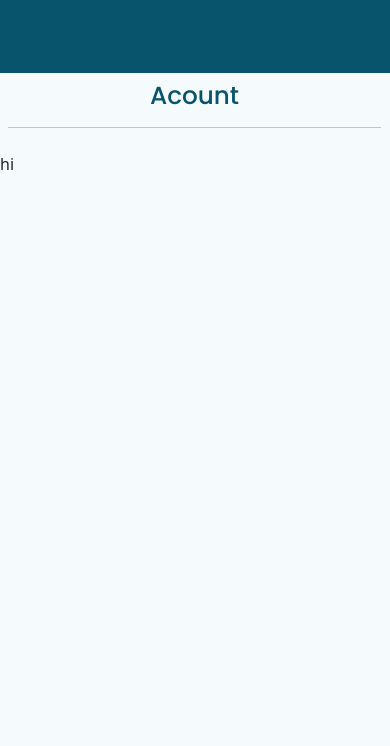
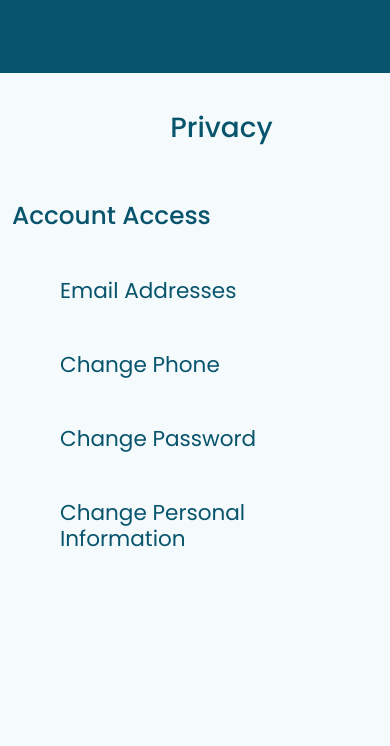
Before and after one commit to hh11909/BATU-library, a PHP site: page /account.html in a window 390 px wide. Shown: the top 746 px of the page. Before the commit the page ends 170 px from the top, so only its background shows below. Run offline with PHP 8.4, Linux system fonts and the light colour scheme; some libraries are stand-ins or nearby versions; some web fonts are replaced.

Commit message:
completing account side bar and privacy section

```diff
--- a/account.html
+++ b/account.html
@@ -14,22 +14,39 @@
 </head>
 
 <body>
-    <nav style="background-color:#08546D;" class="p-3">
+    <nav style="background-color:#08546D;" class="p-3 sticky-top">
     <div class="container">
             <h1>Hi</h1>
         </div>
     </nav>
     <div class="account-content">
         <div class="container-fluid"></div>
-        <div class="row">
-            <div class="col-lg-2 account-info">
-                <div class="account-title p-2">
-                    <h2 class="text-center " >Acount</h2>
-                    <hr>
-                </div>
+        <div class="row ">
+            <div class="col-lg-2 account-info pe-0 ">
+                 <button class="btn d-lg-none" type="button" data-bs-toggle="collapse" data-bs-target="#collapseWidthExample" aria-expanded="false" aria-controls="collapseWidthExample">
+                    <i class="fa-solid fa-chevron-down"></i>
+                 </button>
+                <div class="collapse d-lg-block" id="collapseWidthExample">
+                    <h3 class="account-title text-center mx-2 mb-0 p-4" >Account</h3>
+
+                        <ul class="list-unstyled">
+                            <li class="py-4 px-2"><a href="" ><i class="fa-solid fa-user pe-4"></i>Profile</a></li>
+                            <li class="py-4 active px-2"><a href=""><i class="fa-solid fa-shield-halved pe-4"></i> Privacy</a></li>
+                            <li class="py-4 px-2"><a href=""><i class="fa-solid fa-circle-info pe-4"></i>User information</a></li>
+                        </ul>
+                    </div>
             </div>
             <div class="col-lg-10">
-                hi
+                <h1 class="privacy-title text-center px-5 pb-5 py-lg-5 "><i class="fa-solid fa-shield-halved pe-4"></i> Privacy</h1>
+                <div class="container">
+                    <h2>Account Access</h2>
+                    <ul class="list-unstyled">
+                        <li><a href=""><h4 class="fw-normal m-5">Email Addresses</h4></a></li>
+                        <li><a href=""><h4 class="fw-normal m-5">Change Phone</h4></a></li>
+                        <li><a href=""><h4 class="fw-normal m-5">Change Password</h4></a></li>
+                        <li><a href=""><h4 class="fw-normal m-5">Change Personal Information</h4></a></li>
+                    </ul>
+                </div>
             </div>
         </div>
     </div>
--- a/style.css
+++ b/style.css
@@ -16,13 +16,41 @@
     --accent-container:#D5F4FD;
     --on-accent-container:#4B727E;
 }
+body{
+    background-color:var(--background);
+    height: 2000px;
+}
+a{
+    text-decoration: none;
+}
 h1,h2,h3,h4,h5,h6{
     font-family: poppins;
     color:var(--primary)
 }
+.account-title{
+    border-bottom: 1px solid var(--primary-container);
+}
 .account-info{
+
     border-right: 1px solid var(--primary-container);
+
 }
-body{
-    background-color:var(--background);
+.account-info ul{
+    height: 100vh;/*aaaaaaaaaaaaaaaaaaaaaaaaaaaaaaaaaaaaaaaaaaaaaaaaaaaaaaaaaaaaaaaaaaaaaaaaaaaaaaaaa*/
 }
+.account-info ul a , .account-info svg{
+    color: var(--primary);
+    font-family: poppins;
+    text-decoration: none;
+    font-size: 22px;
+    font-weight:500;
+}
+.account-info ul .active{
+    background-color: var(--secondary);
+}
+.account-info ul .active svg{
+    color: var(--secondary-shade);
+}
+.privacy-title svg{
+    color: var(--secondary);
+}
```
